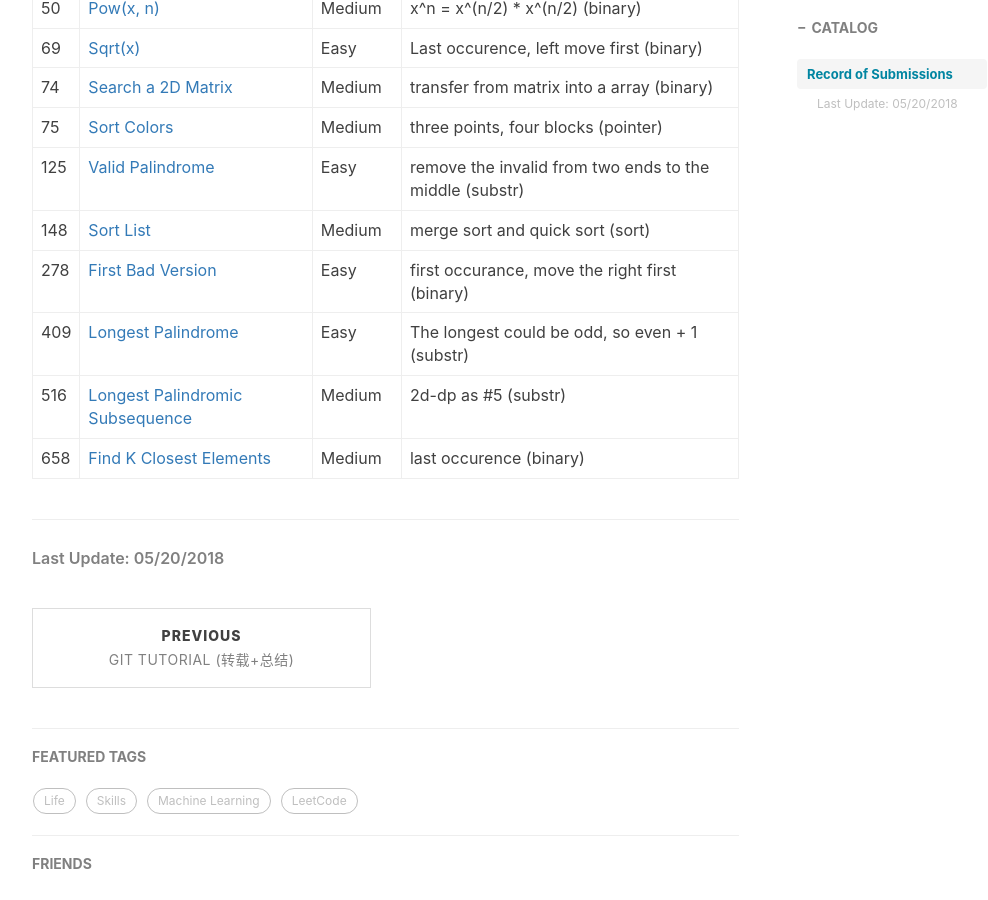
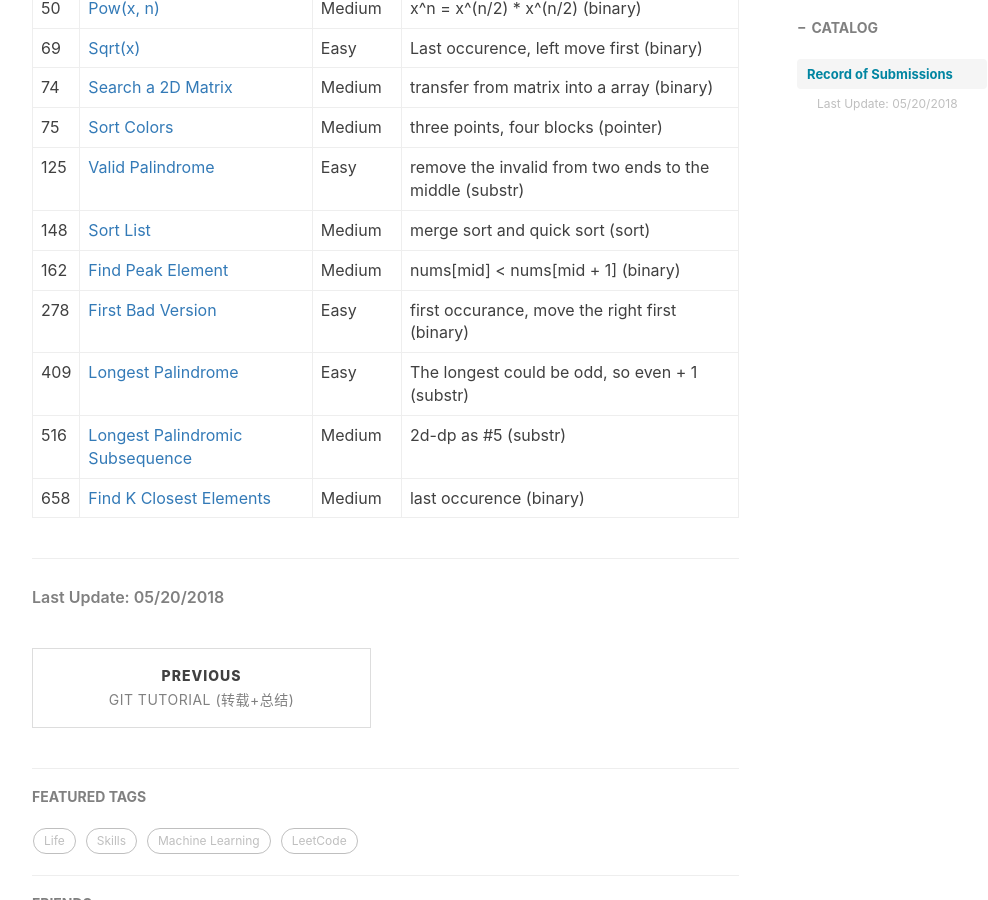
Before and after one commit to ly16/ly16.github.io, a Jekyll site: the page built from _posts/2018-05-18-leetcode-record-round1.md, in a window 1280 px wide and 900 px high, scrolled down 849 px. Shown: the whole window, without its empty margins (233-1221 px from the left). Built offline with Jekyll 4.4.1, drawn with Linux system fonts in a browser that asks for light colours; nearby versions of some CDN libraries; comment, search, counter and statistics services are not loaded.

Commit message:
Update 2018-05-18-leetcode-record-round1.md

```diff
--- a/_posts/2018-05-18-leetcode-record-round1.md
+++ b/_posts/2018-05-18-leetcode-record-round1.md
@@ -24,6 +24,7 @@ tags:
 |75|[Sort Colors](https://github.com/ly16/LC-Practice/blob/master/Rainbow%20Sort.java)|Medium|three points, four blocks (pointer)|
 |125|[Valid Palindrome](https://github.com/ly16/LC-Practice/blob/master/Valid%20palindrome.java)|Easy|remove the invalid from two ends to the middle (substr)|
 |148|[Sort List](https://github.com/ly16/LC-Practice/blob/master/Sort%20List.java)|Medium|merge sort and quick sort (sort)|
+|162|[Find Peak Element](https://leetcode.com/problems/find-peak-element/description/)|Medium|nums[mid] < nums[mid + 1] (binary)|
 |278|[First Bad Version](https://github.com/ly16/LC-Practice/blob/master/First%20Bad%20Version.java)|Easy|first occurance, move the right first (binary)|
 |409|[Longest Palindrome](https://github.com/ly16/LC-Practice/blob/master/Longest%20Palindrome.java)|Easy|The longest could be odd, so even + 1 (substr)|
 |516|[Longest Palindromic Subsequence](https://github.com/ly16/LC-Practice/blob/master/Longest%20Palindromic%20Subsequence.java)|Medium|2d-dp as #5 (substr)|
```
